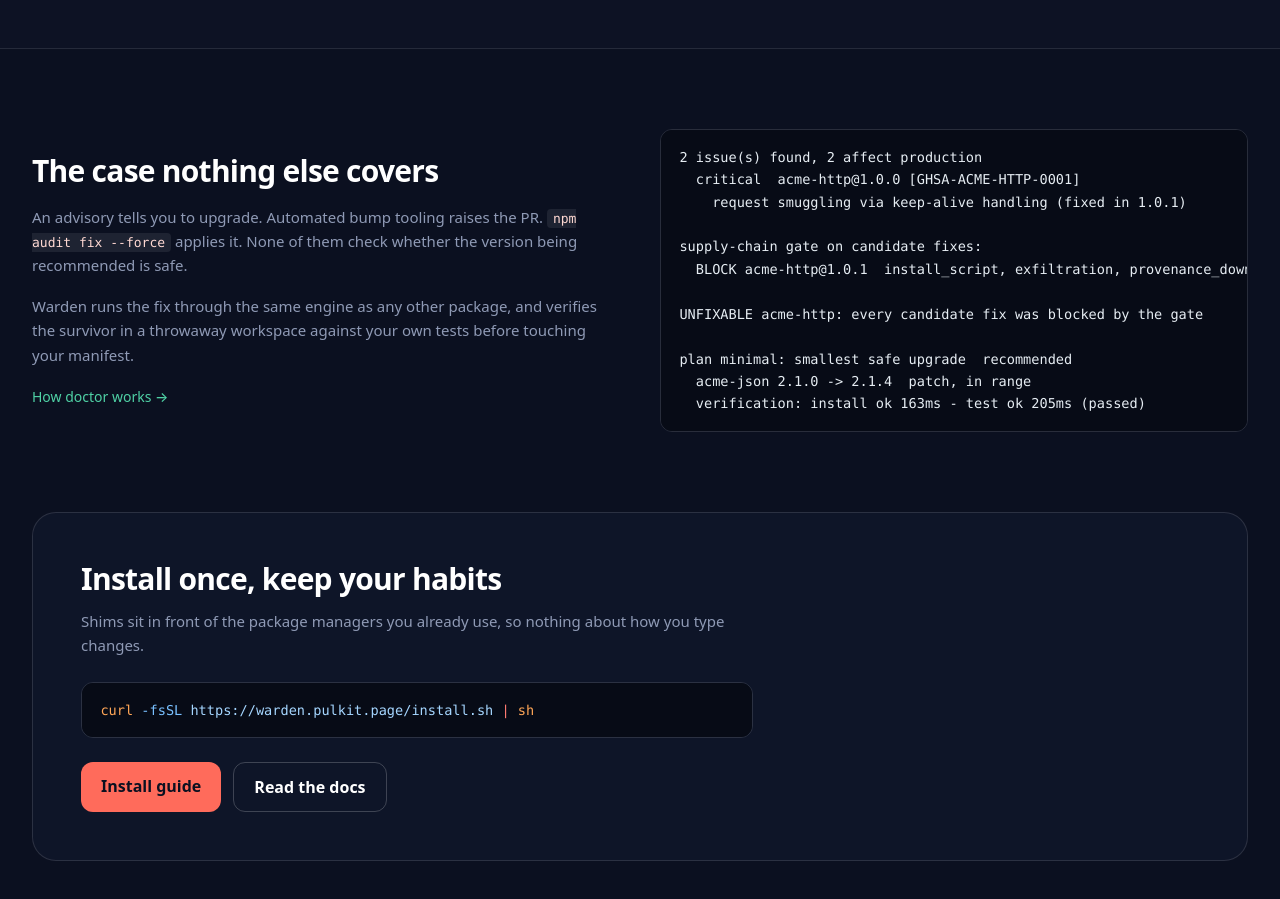
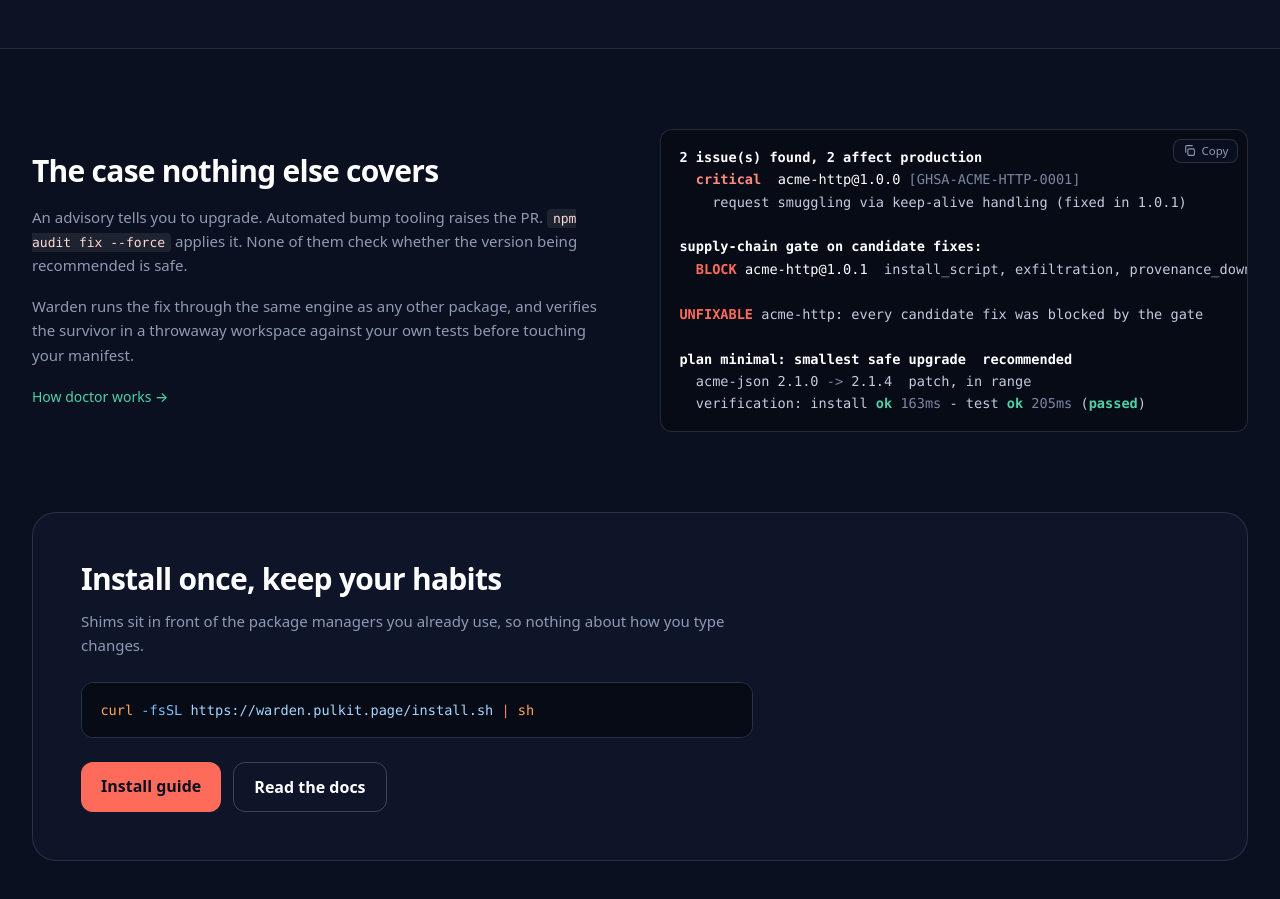
Before and after one commit to pulkitxm/warden, a Next.js app in the folder web/: page / in a window 1280 px wide. Shown: the part 2320-3219 px from the top of the page. Built offline with nearby package versions, Linux system fonts and the light colour scheme; no server answers.

Commit message:
feat: render terminal output with warden verdict colours
Report samples are CLI output, not source, so a language grammar left
them grey. A term fence and a Terminal component now colour verdicts,
severities, package names, and timings the way the CLI does.

```diff
--- a/web/package.json
+++ b/web/package.json
@@ -21,7 +21,8 @@
     "remark-parse": "^11.0.0",
     "remark-rehype": "^11.1.2",
     "shiki": "^4.3.1",
-    "unified": "^11.0.5"
+    "unified": "^11.0.5",
+    "unist-util-visit": "^5.1.0"
   },
   "devDependencies": {
     "@tailwindcss/postcss": "^4.3.3",
--- a/web/src/app/globals.css
+++ b/web/src/app/globals.css
@@ -468,3 +468,58 @@ body {
     opacity: 1;
   }
 }
+
+.terminal-block {
+  background: #070b16;
+}
+pre.terminal {
+  margin: 0;
+  padding: 1rem 1.15rem;
+  overflow-x: auto;
+  font-family: var(--font-mono);
+  font-size: 0.85rem;
+  line-height: 1.65;
+  color: #c3cbdf;
+}
+pre.terminal code {
+  background: none;
+  border: 0;
+  padding: 0;
+  font-size: inherit;
+  color: inherit;
+}
+pre.terminal .line {
+  display: block;
+}
+pre.terminal .t-block {
+  color: var(--color-coral);
+  font-weight: 600;
+}
+pre.terminal .t-allow {
+  color: var(--color-mint);
+  font-weight: 600;
+}
+pre.terminal .t-warn {
+  color: #edbd55;
+  font-weight: 600;
+}
+pre.terminal .t-critical {
+  color: #ff8a7d;
+  font-weight: 600;
+}
+pre.terminal .t-head {
+  color: #fff;
+  font-weight: 600;
+}
+pre.terminal .t-pkg {
+  color: #fff;
+}
+pre.terminal .t-dim {
+  color: #7c87a3;
+}
+pre.terminal .t-prompt {
+  color: var(--color-mint);
+}
+.prose-warden .terminal-block {
+  border-radius: 0.75rem;
+}
--- a/web/src/app/page.tsx
+++ b/web/src/app/page.tsx
@@ -1,6 +1,7 @@
 import Link from "next/link";
 import { Checkpoint } from "@/components/checkpoint";
 import { CodeBlock } from "@/components/code";
+import { Terminal } from "@/components/terminal";
 import { Reveal } from "@/components/reveal";
 import { pageMetadata } from "@/lib/seo";
 import { site } from "@/lib/site";
@@ -257,7 +258,7 @@ export default function HomePage() {
             </Link>
           </Reveal>
           <Reveal delay={120}>
-            <CodeBlock code={doctorSample} lang="text" />
+            <Terminal output={doctorSample} />
           </Reveal>
         </div>
       </section>
--- a/web/src/components/copy-enhancer.tsx
+++ b/web/src/components/copy-enhancer.tsx
@@ -16,7 +16,7 @@ export function CopyEnhancer() {
   const pathname = usePathname();
 
   useEffect(() => {
-    const blocks = document.querySelectorAll<HTMLPreElement>("pre.shiki");
+    const blocks = document.querySelectorAll<HTMLPreElement>("pre.shiki, pre.terminal");
     const timers: number[] = [];
 
     for (const pre of blocks) {
--- /dev/null
+++ b/web/src/components/terminal.tsx
@@ -0,0 +1,25 @@
+import { classifyTerminal } from "@/lib/terminal";
+
+export function Terminal({ output, className = "" }: { output: string; className?: string }) {
+  const lines = classifyTerminal(output);
+  return (
+    <div className={`terminal-block overflow-x-auto rounded-xl border border-white/12 ${className}`}>
+      <pre className="terminal">
+        <code>
+          {lines.map((tokens, index) => (
+            // biome-ignore lint/suspicious/noArrayIndexKey: terminal lines are positional
+            <span className="line" key={index}>
+              {tokens.map((token, position) => (
+                // biome-ignore lint/suspicious/noArrayIndexKey: tokens are positional within a line
+                <span className={token.cls} key={position}>
+                  {token.text}
+                </span>
+              ))}
+              {"\n"}
+            </span>
+          ))}
+        </code>
+      </pre>
+    </div>
+  );
+}
--- a/web/src/lib/docs.ts
+++ b/web/src/lib/docs.ts
@@ -168,7 +168,7 @@ wnpm doctor   [--dir <path>] [--json] [--no-apply] [--no-verify]
 
 This is the case doctor exists for. Against the offline fixture registry:
 
-\`\`\`text
+\`\`\`term
 2 issue(s) found, 2 affect production
   critical  acme-http@1.0.0 [GHSA-ACME-HTTP-0001]
     request smuggling via keep-alive header handling (fixed in 1.0.1)
--- a/web/src/lib/markdown.ts
+++ b/web/src/lib/markdown.ts
@@ -6,6 +6,7 @@ import remarkGfm from "remark-gfm";
 import remarkParse from "remark-parse";
 import remarkRehype from "remark-rehype";
 import { unified } from "unified";
+import { rehypeTerminal } from "./rehype-terminal";
 
 export const SHIKI_THEME = "github-dark-default";
 
@@ -13,6 +14,7 @@ const processor = unified()
   .use(remarkParse)
   .use(remarkGfm)
   .use(remarkRehype)
+  .use(rehypeTerminal)
   .use(rehypeSlug)
   .use(rehypeExternalLinks, { target: "_blank", rel: ["noreferrer"] })
   .use(rehypeShiki, { theme: SHIKI_THEME })
--- /dev/null
+++ b/web/src/lib/rehype-terminal.ts
@@ -0,0 +1,61 @@
+import type { Element, Root, Text } from "hast";
+import { visit } from "unist-util-visit";
+import { classifyTerminal } from "./terminal";
+
+function textOf(node: Element): string {
+  return node.children
+    .filter((child): child is Text => child.type === "text")
+    .map((child) => child.value)
+    .join("");
+}
+
+export function rehypeTerminal() {
+  return (tree: Root) => {
+    visit(tree, "element", (node: Element, index, parent) => {
+      if (node.tagName !== "pre" || index === undefined || !parent) return;
+      const code = node.children.find(
+        (child): child is Element => child.type === "element" && child.tagName === "code",
+      );
+      if (!code) return;
+      const classes = (code.properties?.className ?? []) as string[];
+      if (!classes.includes("language-term")) return;
+
+      const lines = classifyTerminal(textOf(code));
+      const rendered: Element = {
+        type: "element",
+        tagName: "div",
+        properties: { className: ["terminal-block"] },
+        children: [
+          {
+            type: "element",
+            tagName: "pre",
+            properties: { className: ["terminal"] },
+            children: [
+              {
+                type: "element",
+                tagName: "code",
+                properties: {},
+                children: lines.map((tokens) => ({
+                  type: "element" as const,
+                  tagName: "span",
+                  properties: { className: ["line"] },
+                  children: [
+                    ...tokens.map((token) => ({
+                      type: "element" as const,
+                      tagName: "span",
+                      properties: token.cls ? { className: [token.cls] } : {},
+                      children: [{ type: "text" as const, value: token.text }],
+                    })),
+                    { type: "text" as const, value: "\n" },
+                  ],
+                })),
+              },
+            ],
+          },
+        ],
+      };
+
+      parent.children[index] = rendered;
+    });
+  };
+}
--- /dev/null
+++ b/web/src/lib/terminal.ts
@@ -0,0 +1,55 @@
+export type TermToken = { text: string; cls?: string };
+
+const RULES: Array<{ pattern: RegExp; cls: string }> = [
+  { pattern: /\b(BLOCK|UNFIXABLE|FAIL|failed)\b/g, cls: "t-block" },
+  { pattern: /\b(ALLOW|passed|recommended)\b/g, cls: "t-allow" },
+  { pattern: /\b(WARN|skipped)\b/g, cls: "t-warn" },
+  { pattern: /\b(critical|high)\b/g, cls: "t-critical" },
+  { pattern: /\b(moderate|medium|low)\b/g, cls: "t-warn" },
+  { pattern: /\bok\b/g, cls: "t-allow" },
+  { pattern: /\[[A-Z]+-[A-Z0-9-]+\]/g, cls: "t-dim" },
+  { pattern: /\b[\w@./-]+@\d+\.\d+\.\d+[\w.-]*/g, cls: "t-pkg" },
+  { pattern: /\b\d+ms\b/g, cls: "t-dim" },
+  { pattern: /(^|\s)(->|→)(\s|$)/g, cls: "t-dim" },
+  { pattern: /^\s*\$\s/gm, cls: "t-prompt" },
+];
+
+export function classifyLine(line: string): TermToken[] {
+  const marks: Array<{ start: number; end: number; cls: string }> = [];
+
+  for (const rule of RULES) {
+    rule.pattern.lastIndex = 0;
+    let match = rule.pattern.exec(line);
+    while (match !== null) {
+      const start = match[0].length === match[0].trimStart().length ? match.index : match.index + (match[0].length - match[0].trimStart().length);
+      const end = match.index + match[0].length;
+      if (!marks.some((mark) => start < mark.end && end > mark.start)) {
+        marks.push({ start, end, cls: rule.cls });
+      }
+      match = rule.pattern.exec(line);
+    }
+  }
+
+  if (/^\s*(supply-chain gate|plan |[0-9]+ issue)/.test(line)) {
+    return [{ text: line, cls: "t-head" }];
+  }
+  if (/^\s*note:/.test(line)) {
+    return [{ text: line, cls: "t-dim" }];
+  }
+
+  marks.sort((a, b) => a.start - b.start);
+
+  const tokens: TermToken[] = [];
+  let cursor = 0;
+  for (const mark of marks) {
+    if (mark.start > cursor) tokens.push({ text: line.slice(cursor, mark.start) });
+    tokens.push({ text: line.slice(mark.start, mark.end), cls: mark.cls });
+    cursor = mark.end;
+  }
+  if (cursor < line.length) tokens.push({ text: line.slice(cursor) });
+  return tokens.length ? tokens : [{ text: line }];
+}
+
+export function classifyTerminal(text: string): TermToken[][] {
+  return text.replace(/\n$/, "").split("\n").map(classifyLine);
+}
```
Also changed, not shown: 1 other file (tests, documents, lock files or other folders).
